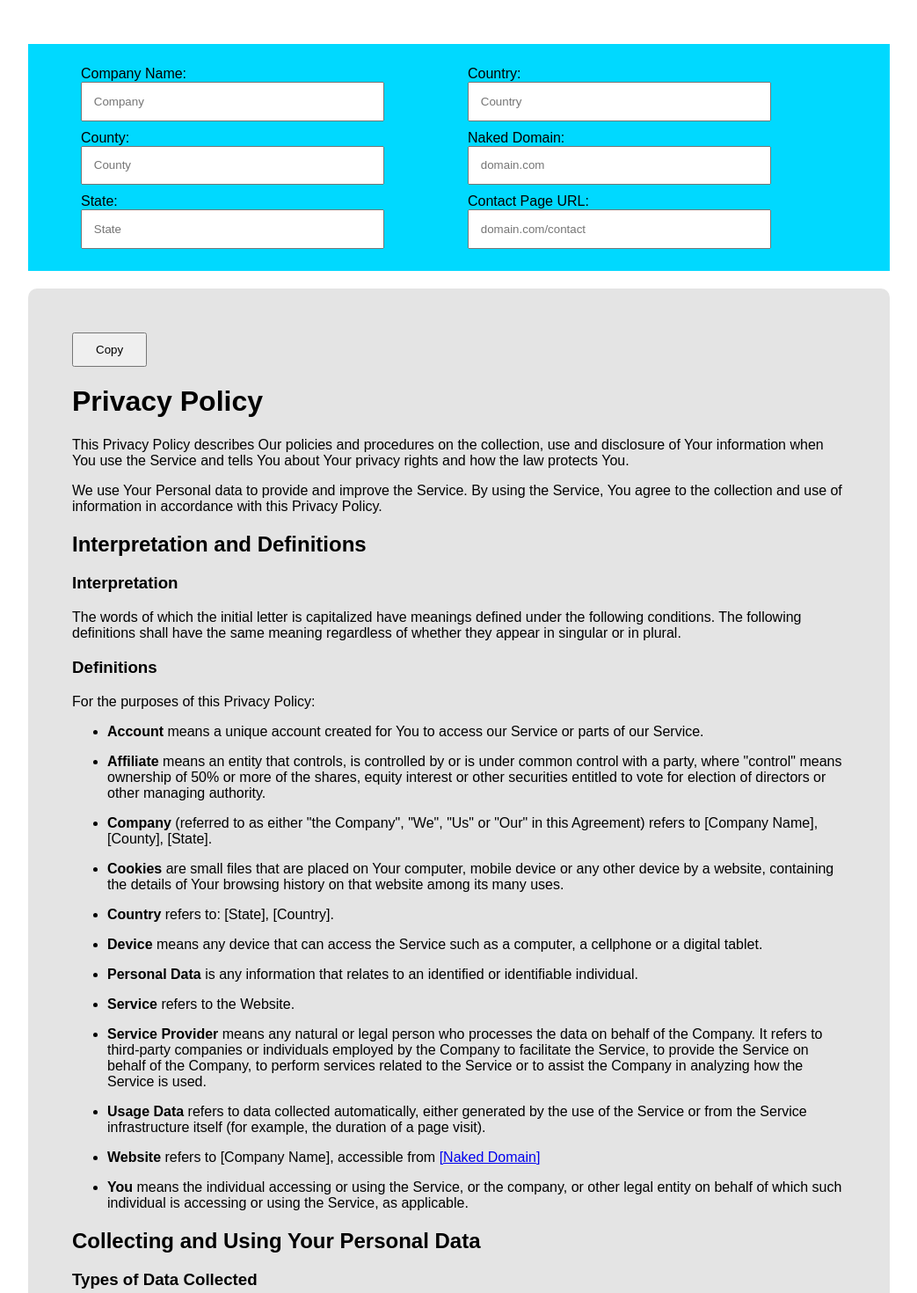
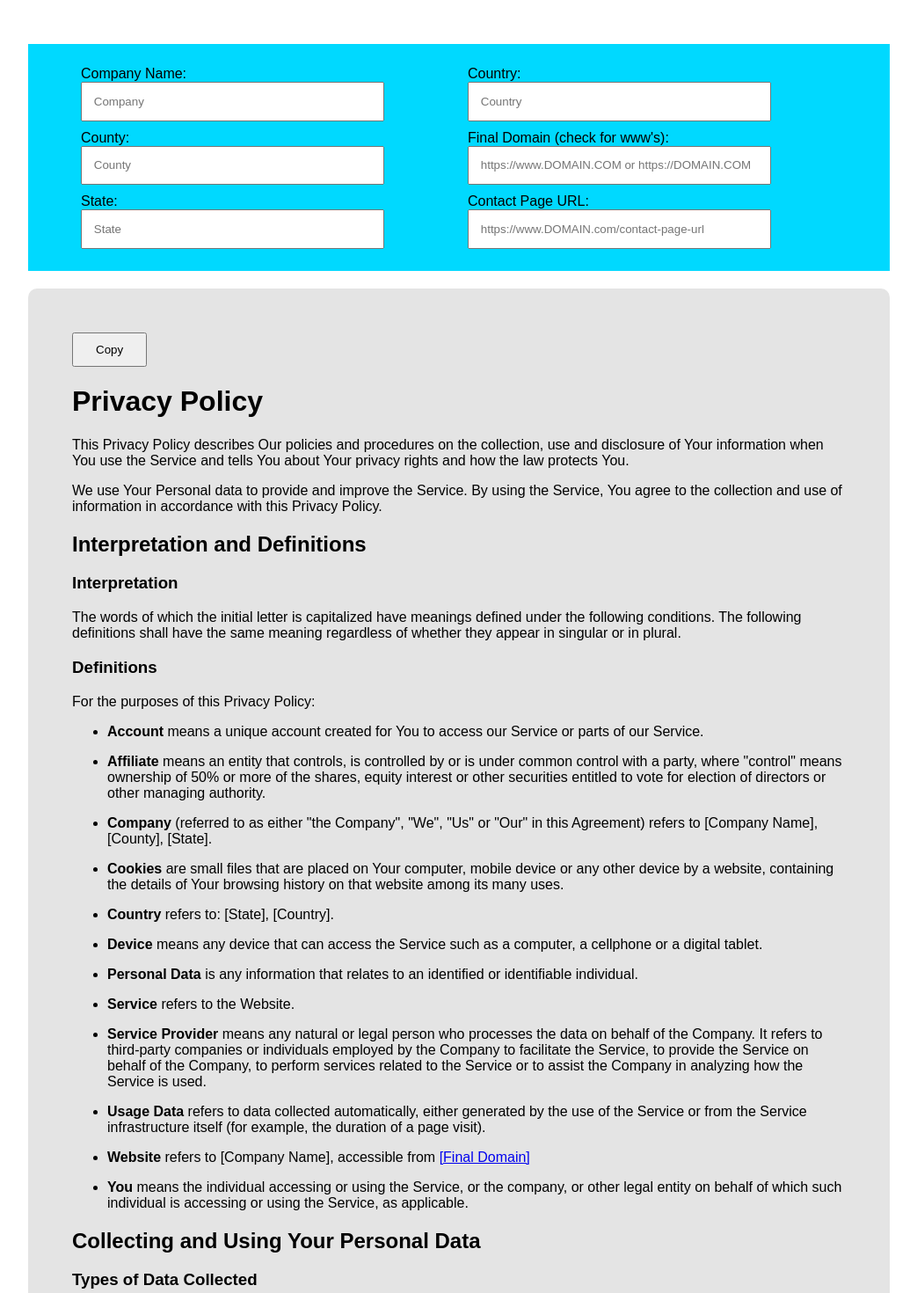
Before and after one commit to Mtuozzo86/hozio-privacy-policy-generator, a React (Create React App) app: page / in a window 1280 px wide. Shown: the top 1470 px of the page at 88% size, without its empty margins (118-1161 px from the left). Built offline with nearby package versions, Linux system fonts and the light colour scheme.

Commit message:
changed domain linking

```diff
--- a/src/App.js
+++ b/src/App.js
@@ -6,7 +6,7 @@ export default function App() {
   const [state, setState] = useState("[State]");
   const [county, setCounty] = useState("[County]");
   const [country, setCountry] = useState("[Country]");
-  const [nakedDomain, setNakedDomain] = useState("[Naked Domain]");
+  const [domain, setDomain] = useState("[Final Domain]");
   const [contactPageURL, setContactPageURL] = useState("[Contact Page URL]");
   const [copy, setCopy] = useState("Copy");
   const privacyContentRef = useRef(null);
@@ -69,12 +69,12 @@ export default function App() {
             />
           </label>
           <label>
-            Naked Domain:
+            Final Domain (check for www's):
             <input
               type="text"
               name="name"
-              onChange={(e) => setNakedDomain(e.target.value)}
-              placeholder="domain.com"
+              onChange={(e) => setDomain(e.target.value)}
+              placeholder="https://www.DOMAIN.COM or https://DOMAIN.COM"
             />
           </label>
           <label>
@@ -83,7 +83,7 @@ export default function App() {
               type="text"
               name="name"
               onChange={(e) => setContactPageURL(e.target.value)}
-              placeholder="domain.com/contact"
+              placeholder="https://www.DOMAIN.com/contact-page-url"
             />
           </label>
         </div>
@@ -188,8 +188,8 @@ export default function App() {
             <li>
               <p>
                 <strong>Website</strong> refers to {company}, accessible from{" "}
-                <a rel="nofollow" href={`https://${nakedDomain}`}>
-                  {nakedDomain}
+                <a rel="nofollow" href={domain}>
+                  {domain}
                 </a>
               </p>
             </li>
@@ -636,7 +636,7 @@ export default function App() {
           <ul>
             <li>
               By visiting this page on our website:{" "}
-              <a rel="nofollow" href={`https://${contactPageURL}`}>
+              <a rel="nofollow" href={contactPageURL}>
                 {contactPageURL}
               </a>
             </li>
```
